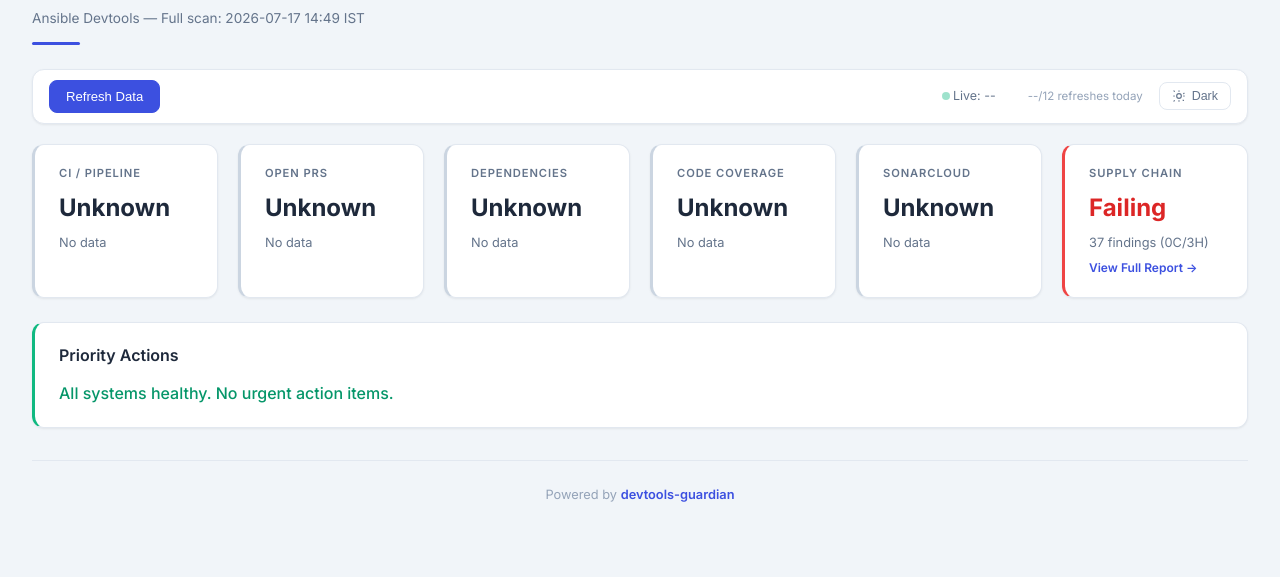
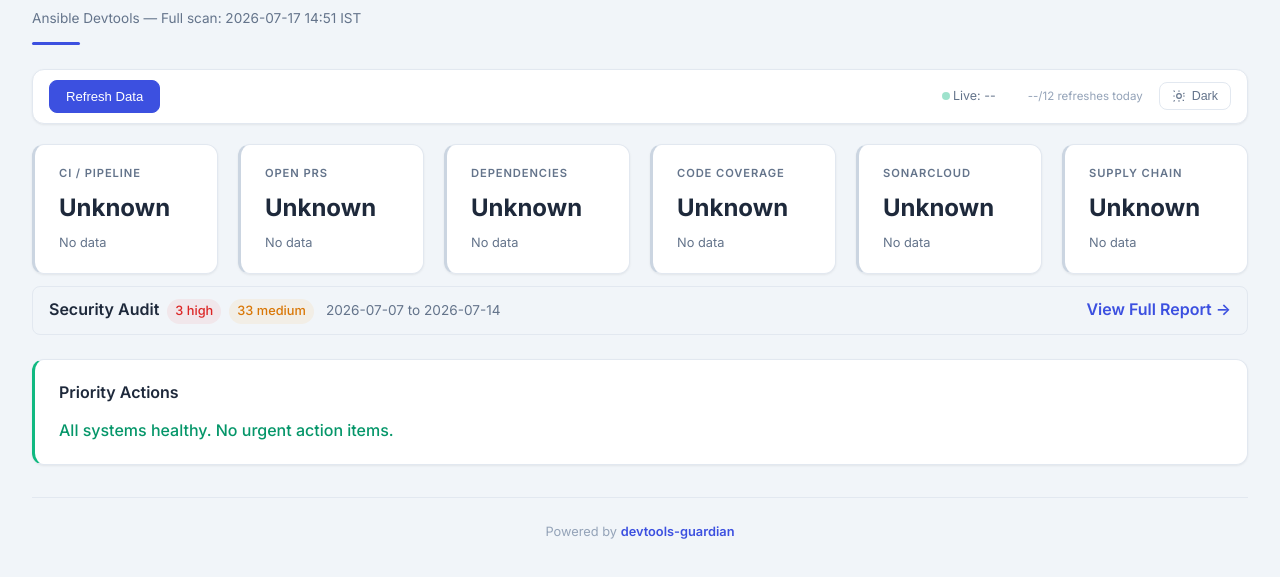
Before and after one commit to rockygeekz/devtools-guardian-preview, a plain HTML site: page docs/index.html in a window 1280 px wide. Shown: the part 61-638 px from the top of the page. Drawn offline with Linux system fonts and the light colour scheme; no server answers.

Commit message:
revert to banner bar design below cards

```diff
--- a/docs/index.html
+++ b/docs/index.html
@@ -269,7 +269,7 @@
 
 <header>
   <h1>Guardian Dashboard</h1>
-  <p class="subtitle">Ansible Devtools — Full scan: 2026-07-17 14:49 IST</p>
+  <p class="subtitle">Ansible Devtools — Full scan: 2026-07-17 14:51 IST</p>
   <div class="accent-line"></div>
 </header>
 
@@ -317,7 +317,11 @@
   <div class="card-status">Unknown</div>
   <div class="card-detail">No data</div>
 </div>
-<a href="audit.html" target="_blank" style="text-decoration:none;color:inherit;"><div class="card error"><div class="card-title">Supply Chain</div><div class="card-status">Failing</div><div class="card-detail">37 findings (0C/3H)</div><div style="font-size:0.75rem;margin-top:0.3rem;color:var(--accent);font-weight:600;">View Full Report &rarr;</div></div></a></div>
+<div class="card unknown">
+  <div class="card-title">Supply Chain</div>
+  <div class="card-status">Unknown</div>
+  <div class="card-detail">No data</div>
+</div></div><a href="audit.html" target="_blank" style="text-decoration:none;display:block;margin:-12px 0 24px;padding:10px 16px;border-radius:8px;border:1px solid var(--border);background:var(--card-bg);color:var(--text);"><span style="font-weight:600;">Security Audit</span><span class="status error" style="margin-left:0.5rem;padding:0.15rem 0.5rem;font-size:0.8rem;">3 high</span><span class="status warn" style="margin-left:0.5rem;padding:0.15rem 0.5rem;font-size:0.8rem;">33 medium</span><span style="color:var(--text-muted);margin-left:0.75rem;font-size:0.85rem;">2026-07-07 to 2026-07-14</span><span style="float:right;font-weight:600;color:var(--accent);">View Full Report &rarr;</span></a>
 
 <div class="action-items ok"><h3>Priority Actions</h3><p>All systems healthy. No urgent action items.</p></div>
 
```
